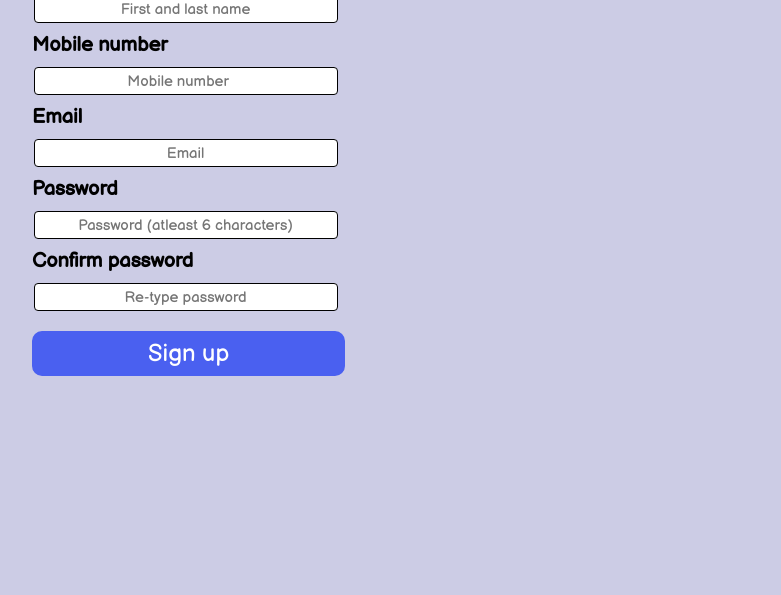
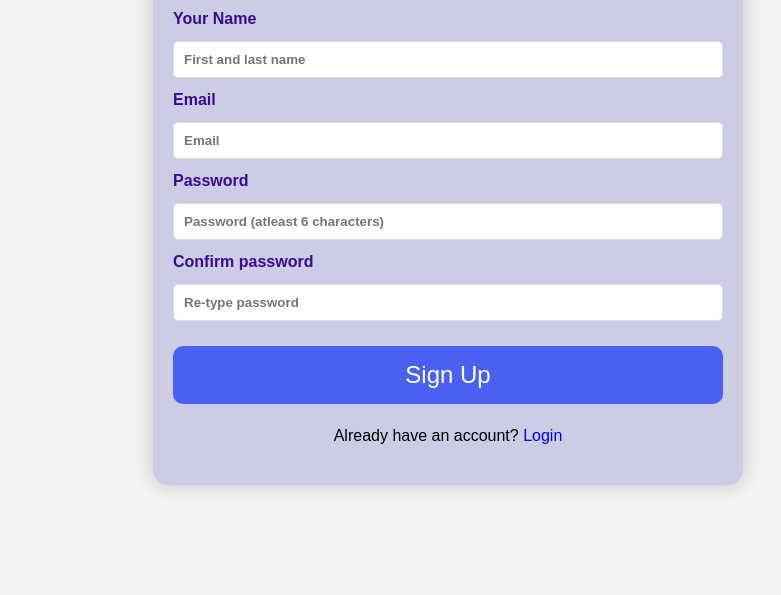
Before and after one commit to SouravSaha04/Price-Pinion, a plain HTML site: page signup.html in a window 1280 px wide. Shown: the part 205-800 px from the top of the page, without its empty margins (192-973 px from the left). Drawn offline with Linux system fonts and the light colour scheme.

Commit message:
add login page

```diff
--- a/signup.html
+++ b/signup.html
@@ -1,5 +1,6 @@
 <!DOCTYPE html>
 <html lang="en">
+
 <head>
     <meta charset="UTF-8">
     <meta name="viewport" content="width=device-width, initial-scale=1.0">
@@ -10,46 +11,50 @@
 <link href="https://fonts.googleapis.com/css2?family=Balsamiq+Sans&family=Great+Vibes&family=Pacifico&display=swap"
     rel="stylesheet">
 <style>
-    *{
+    * {
         margin: 0px;
     }
-     body {
-        font-family: 'Balsamiq Sans', cursive;
-        margin: 0px;
-        padding: 0px;
-        background-color: rgb(204, 204, 229);
-        background-repeat: no-repeat;
-        background-attachment: fixed;
-        background-size: cover;
-    }
-    .btn {
-        font-family: 'Balsamiq Sans', cursive;
-        margin: 0px 9px;
-        background-color: antiquewhite;
-        /* color: brown; */
-        color: white;
-        padding: 6px 14px;
-        border: 2px solid rgb(74, 96, 240);
-        border-radius: 10px;
-        font-size: 14px;
-        cursor: pointer;
+
+    body {
+        display: flex;
+        align-items: center;
+        justify-content: center;
+        font-family: sans-serif;
+        line-height: 1.5;
+        min-height: 100vh;
+        background: #f3f3f3;
+        flex-direction: column;
+        margin: 0;
     }
 
-    .btn:hover {
+    button {
+        padding: 15px;
+        border-radius: 10px;
+        margin-top: 15px;
+        margin-bottom: 15px;
+        border: none;
+        color: white;
+        cursor: pointer;
+        background-color: rgb(74, 96, 240);
+        width: 100%;
+        font-size: 16px;
+    }
+
+    .wrap button:hover {
         background-color: white;
         color: rgb(56, 11, 146);
-        border:  white;
     }
 
     .container {
         /* border: 2px solid goldenrod; */
-        margin: 80px 200px;
-        padding: 24px;
-        width: 24%;
-        height: 0%;
-        border-radius: 28px;
-        font-size: 20px;
-        cursor: pointer;
+        background-color: rgb(204, 204, 229);
+        border-radius: 15px;
+        box-shadow: 0 0 20px rgba(0, 0, 0, 0.2);
+        padding: 30px 20px;
+        transition: transform 0.2s;
+        width: 550px;
+        height: 520px;
+        text-align: center;
     }
 
     .container h1 {
@@ -58,21 +63,18 @@
         padding-bottom: 14px;
     }
 
-    .container h4{
+    .container h4 {
         margin-bottom: 2px;
     }
 
     .form-group input {
-        font-family: 'Balsamiq Sans', cursive;
-        text-align: center;
         display: block;
-        height: 24px;
-        width: 300px;
-        padding: 1px;
-        border: 1px solid black;
-        margin: 10px auto;
-        font-size: 15px;
-        border-radius: 4px;
+        width: 100%;
+        margin-top: 10px;
+        margin-bottom: 5px;
+        text-align: left;
+        color: rgb(56, 11, 146);
+        font-weight: bold;
     }
 
     .container button {
@@ -83,37 +85,68 @@
         font-size: 24px;
     }
 
+    .wrap {
+        display: flex;
+        justify-content: center;
+        align-items: center;
+    }
 
+    label {
+        display: block;
+        width: 100%;
+        margin-top: 10px;
+        margin-bottom: 5px;
+        text-align: left;
+        color: rgb(56, 11, 146);
+        font-weight: bold;
+    }
+
+    input {
+        display: block;
+        width: 100%;
+        margin-bottom: 15px;
+        padding: 10px;
+        box-sizing: border-box;
+        border: 1px solid #ddd;
+        border-radius: 5px;
+    }
 </style>
+
 <body>
 
     <div class="container">
         <h1>Create Account</h1>
         <form action="">
             <div class="form-group">
-                <h4>Your Name</h4>
+                <label>Your Name</label>
                 <input type="text" name="" placeholder="First and last name">
             </div>
             <div class="form-group">
-                <h4>Mobile number</h4>
-                <input type="number" name="" placeholder="Mobile number">
-            </div>
-            <div class="form-group">
-                <h4>Email</h4>
+                <label>Email</label>
                 <input type="text" name="" placeholder="Email">
             </div>
             <div class="form-group">
-                <h4>Password</h4>
+                <label>Password</label>
                 <input type="text" name="" placeholder="Password (atleast 6 characters)">
             </div>
             <div class="form-group">
-                <h4>Confirm password</h4>
+                <label>Confirm password</label>
                 <input type="text" name="" placeholder="Re-type password">
             </div>
-            <button class="btn">Sign up</button>
+            <div class="wrap">
+                <button type="submit" onclick="solve()">
+                    Sign Up
+                </button>
+            </div>
 
         </form>
+        <p>Already have an account?
+            <a href="login.html" style="text-decoration: none;">
+                Login
+            </a>
+        </p>
     </div>
 
 </body>
+
 </html>
```
Also changed, not shown: index.html (+3 -1 lines), login.html (added, +124 -0 lines).
